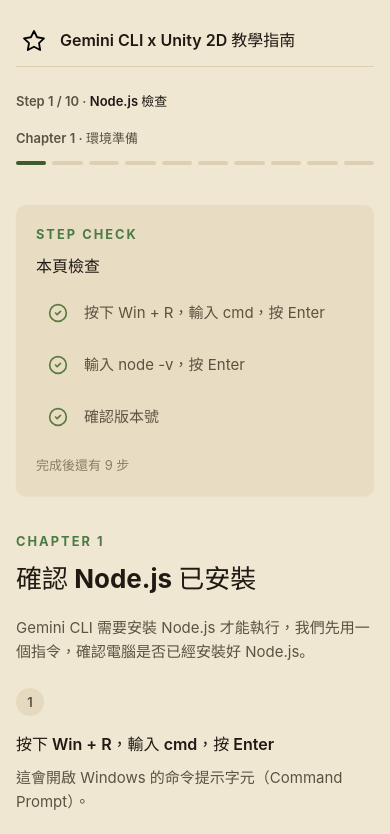
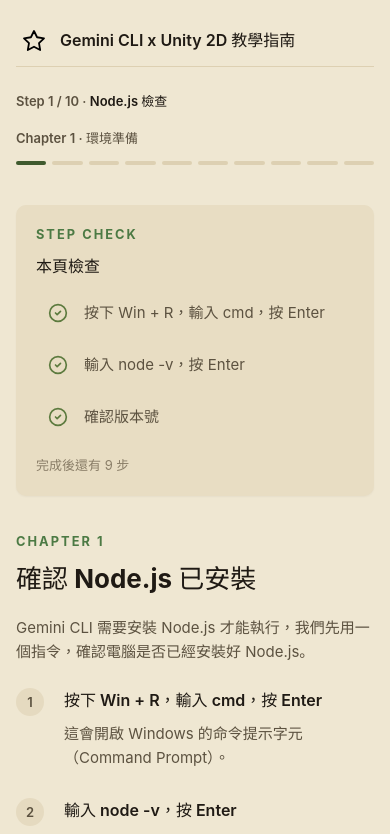
Before and after one commit to pablo0825/gemini-cli-unity-guide, a React (Vite) app: page / in a window 390 px wide. Shown: the top 834 px of the page. Built offline with nearby package versions, Linux system fonts and the light colour scheme.

Commit message:
fix: 修正手機版步驟編號與標題換行問題

```diff
--- a/src/styles/app.css
+++ b/src/styles/app.css
@@ -1021,8 +1021,7 @@
     align-items: stretch;
   }
 
-  .guide-step-view__body,
-  .instruction-card {
+  .guide-step-view__body {
     grid-template-columns: 1fr;
   }
 
```
